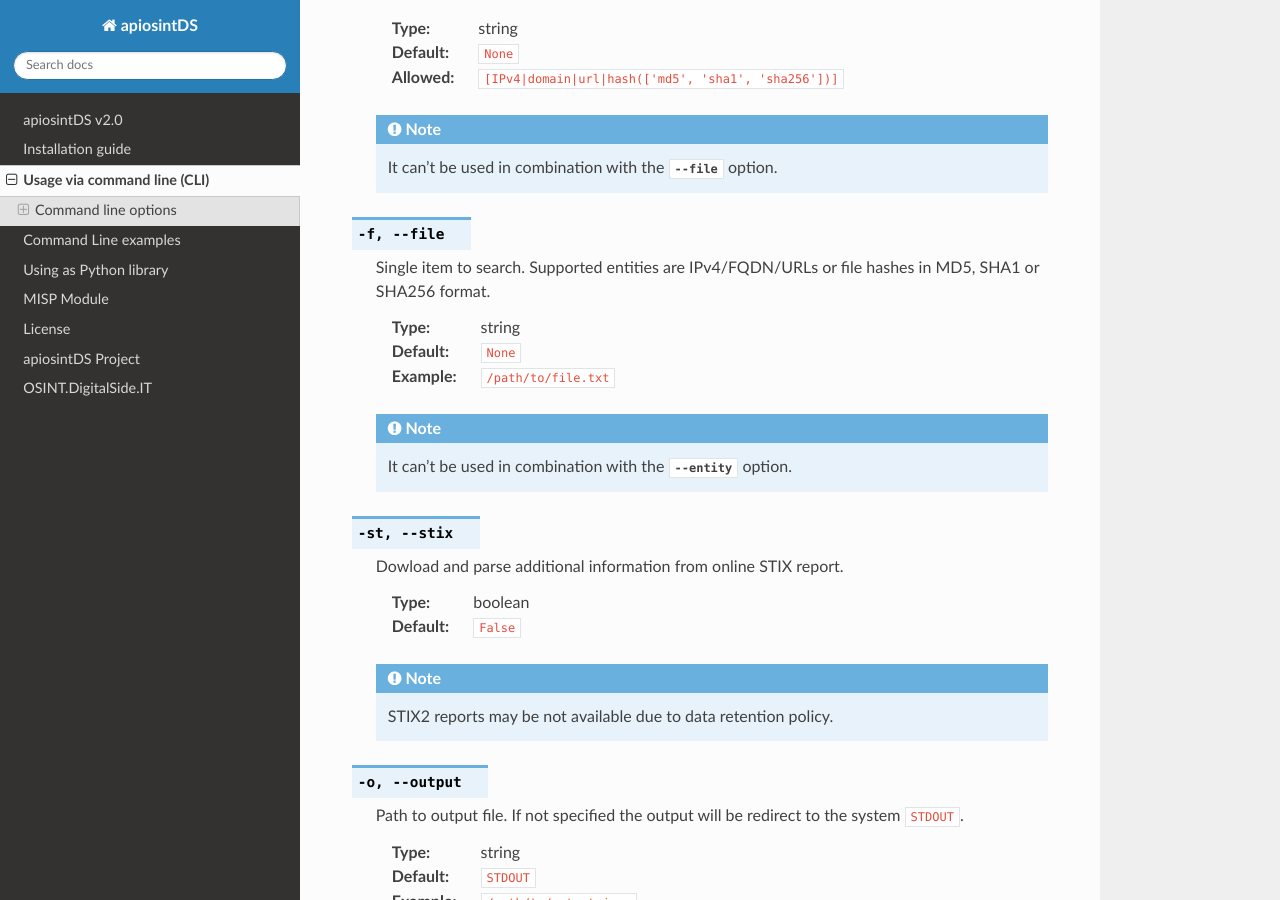
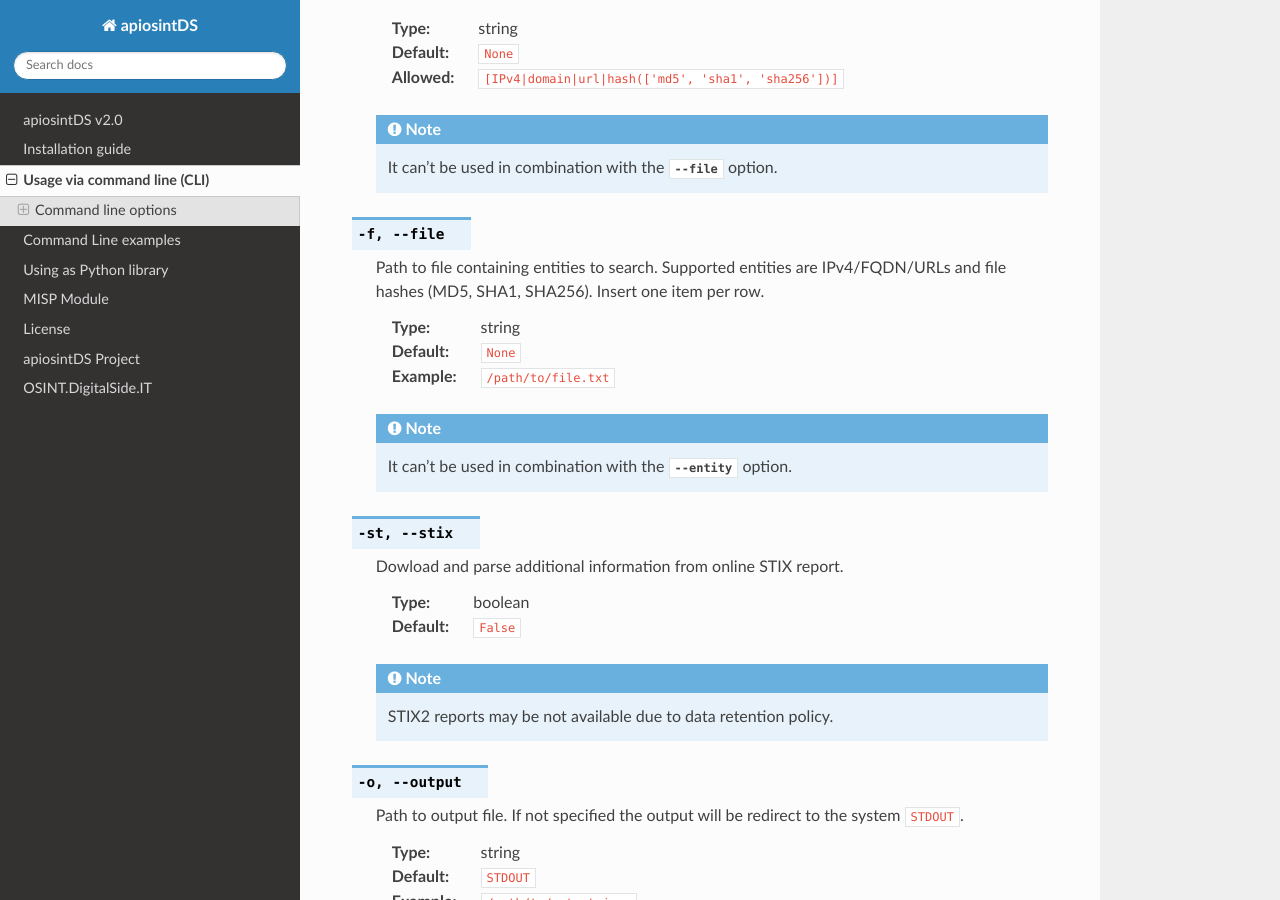
Before and after one commit to davidonzo/apiosintDS, a Sphinx documentation site: the page built from docs/source/userguidecli.rst, in a window 1280 px wide and 900 px high, scrolled down 580 px. Built offline with Sphinx 7.4.7 and the Read the Docs theme 2.0.0, drawn with Linux system fonts in a browser that asks for light colours; pages that are not in the unit, such as notebooks, are missing from menus; some of the changed text lies outside the part shown.

Commit message:
Update userguidecli.rst
Documentation update

```diff
--- a/docs/source/userguidecli.rst
+++ b/docs/source/userguidecli.rst
@@ -32,7 +32,8 @@
 
 .. confval:: -f, --file
 
-	Single item to search. Supported entities are IPv4/FQDN/URLs or file hashes in MD5, SHA1 or SHA256 format.
+	Path to file containing entities to search. Supported entities are IPv4/FQDN/URLs and file hashes (MD5, SHA1, SHA256).
+	Insert one item per row.
 
 	:type: string
 	:default: ``None``
@@ -116,7 +117,7 @@
 
 	.. note::
 		``0`` is allowed but means no timeout. Default value is ``4`` hours.
-		This option needs to be used in combination with :confval:`--cache` option configured to True.
+		This option needs to be used in combination with :confval:`--cache` option configured to ``True``.
 
 .. confval:: -cc, --clearcache
 
@@ -138,7 +139,7 @@
 
 	.. note::
 		Before using this option, clone the GitHub project in a file system where
-		the library has read permissions. Don't forget to use `--depth=1` and `--branch=master`
+		the library has read permissions. Don't forget to use ``--depth=1`` and ``--branch=master``
 		options if you don't want to download all project commits.
 
 		.. code-block:: bash
```
